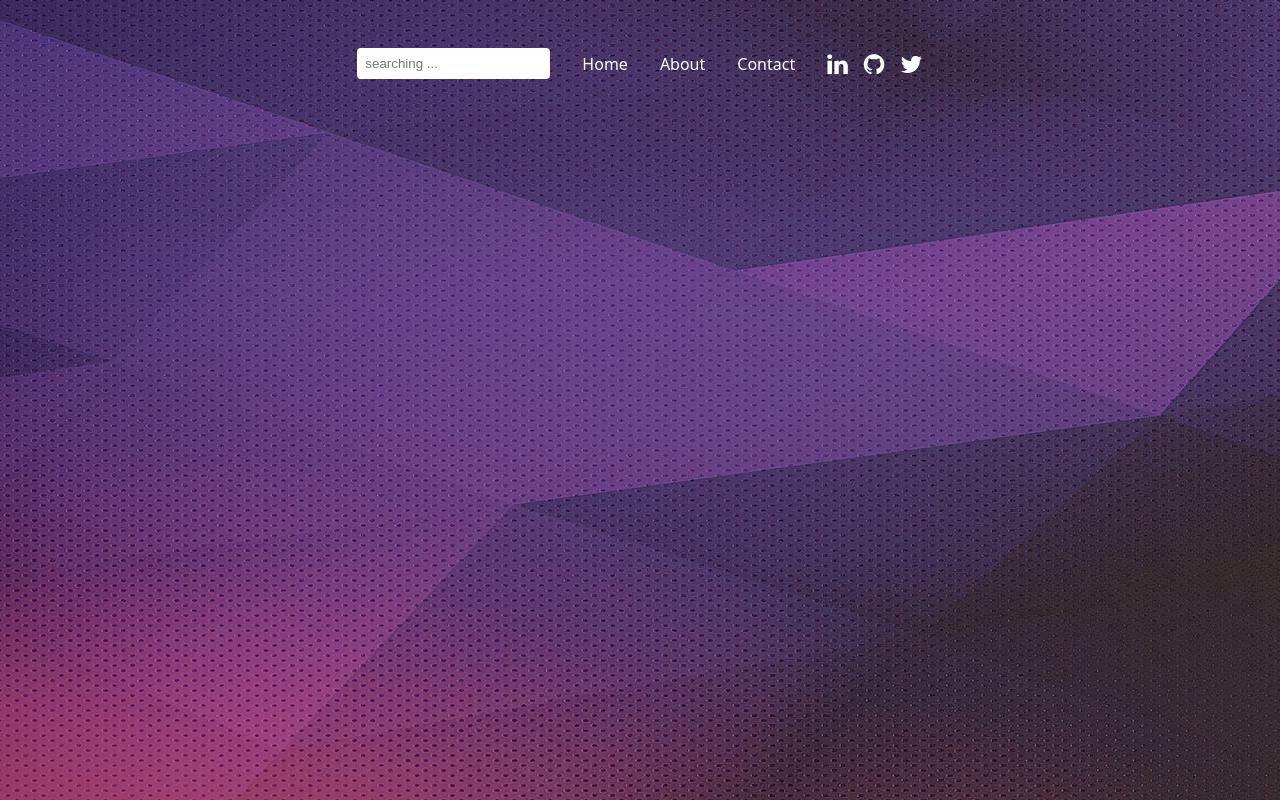
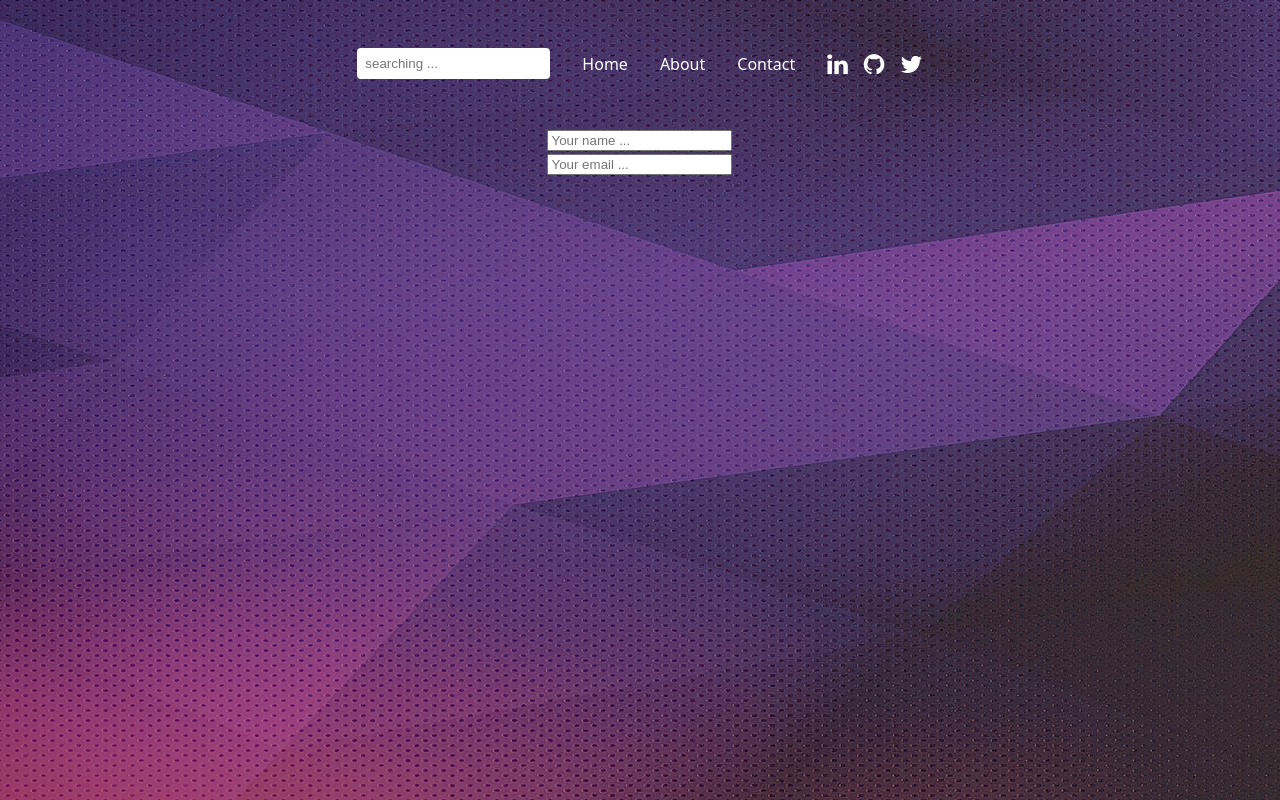
Before and after one commit to AminSBU/portfolio, a React (Vite) app in the folder jsPortfolio/: page /contact in a window 1280 px wide. Shown: the top 800 px of the page. Built offline with nearby package versions, Linux system fonts and the light colour scheme.

Commit message:
name and email input were added in form contact

```diff
--- a/jsPortfolio/src/Contact.jsx
+++ b/jsPortfolio/src/Contact.jsx
@@ -2,6 +2,16 @@ function Contact()
 {
     return(
         <>
+            <div className="form-container">
+                <form className="form">
+                    <div className="name-div">
+                        <input type="text" placeholder="Your name ..." className="name-contact"></input>
+                    </div>
+                    <div className="mail-div">
+                        <input type="mail" placeholder="Your email ..." className="mail-contact"></input>
+                    </div>
+                </form>
+            </div>
         </>
     );
 }
```
